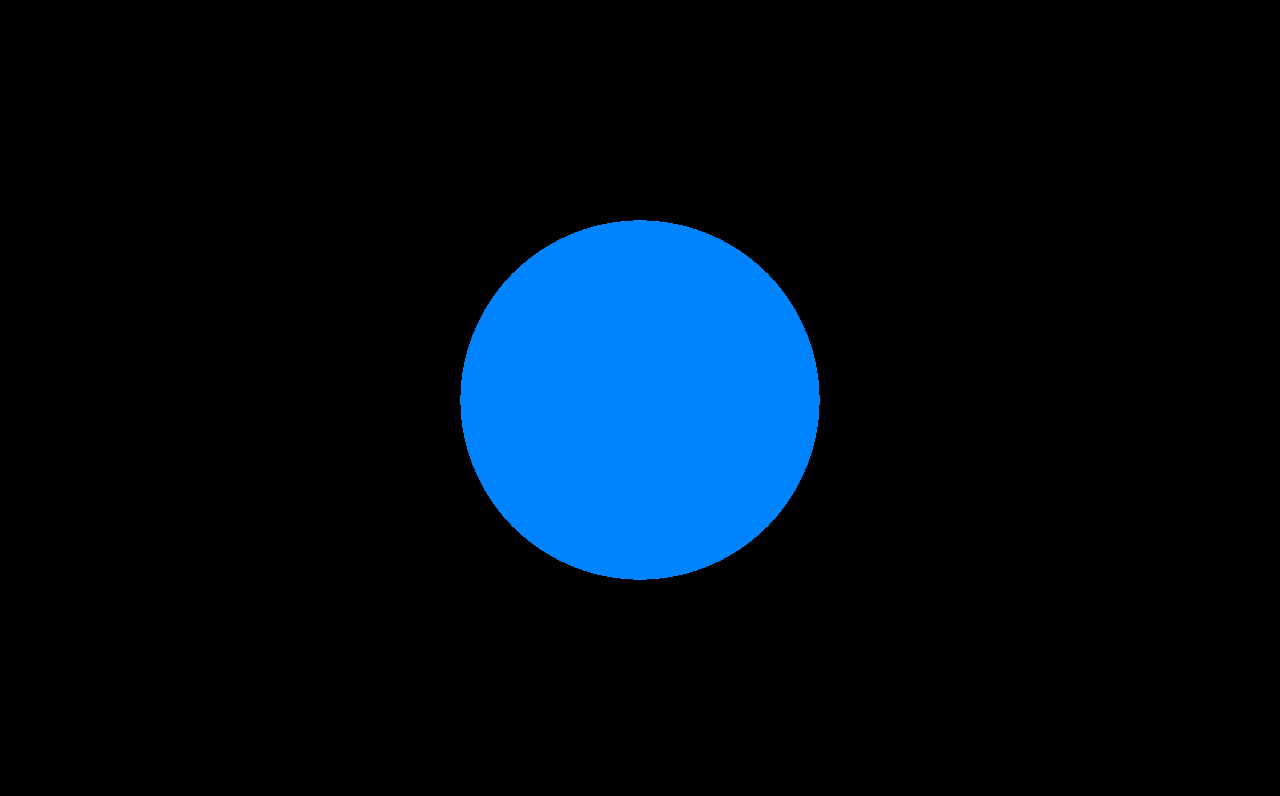
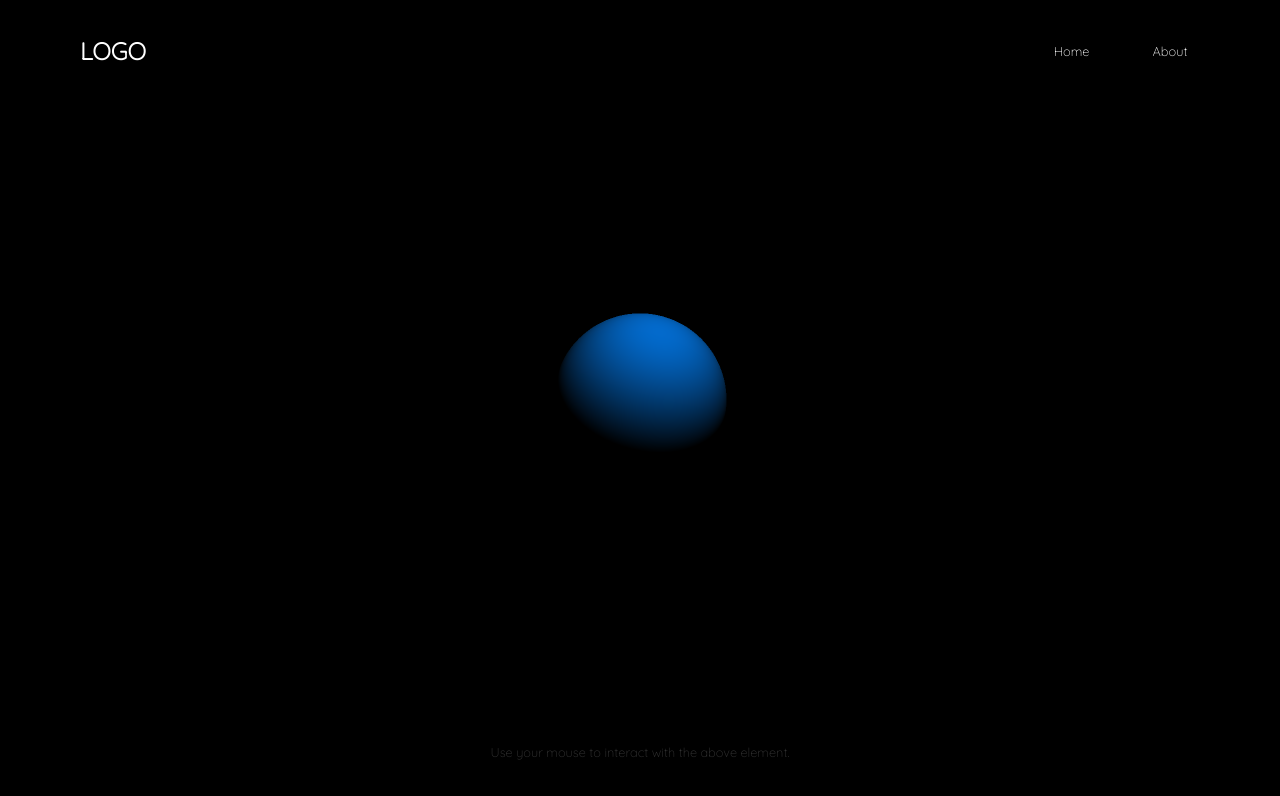
Before and after one commit to V1sh4lC/V1sh4lC.github.io, a plain HTML site: page index.html in a window 1280 px wide. Drawn offline with nearby package versions, Linux system fonts and the light colour scheme; animation ran at ten frames a second.

Commit message:
added style and touchups

```diff
--- a/index.html
+++ b/index.html
@@ -6,11 +6,7 @@
     <meta http-equiv="X-UA-Compatible" content="IE=edge">
     <meta name="viewport" content="width=device-width, initial-scale=1.0">
     <title>3test</title>
-    <style>
-        body {
-            margin: 0;
-        }
-    </style>
+    <link rel="stylesheet" href="./style.css">
 
     <script async src="https://unpkg.com/es-module-shims@1.6.3/dist/es-module-shims.js"></script>
 
@@ -25,6 +21,14 @@
 </head>
 
 <body>
+    <nav>
+        <h1>LOGO</h1>
+        <ul>
+            <li>Home</li>
+            <li>About</li>
+        </ul>
+    </nav>
+    <div class="footer">Use your mouse to interact with the above element.</div>
     <script type="module" src="/main.js"></script>
 </body>
 
--- a/main.js
+++ b/main.js
@@ -1,37 +1,53 @@
 import * as THREE from 'three';
 import { OrbitControls } from 'three/addons/controls/OrbitControls.js'
 
-
-//resize update
-const  sizes = {
+const sizes = {
     width: window.innerWidth,
     height: window.innerHeight,
 }
-//scene
+
 const scene = new THREE.Scene();
-//camera
-const camera = new THREE.PerspectiveCamera(70, sizes.width/sizes.height, 0.1, 100);
-camera.position.z = 10;
+const camera = new THREE.PerspectiveCamera(70, sizes.width/sizes.height, 0.1, 1000);
 
-//object
-//  geo and mat
-const geometry = new THREE.SphereGeometry(3, 64, 64);
-const material = new THREE.MeshBasicMaterial({
-    color: "#0083ff",
-});
+const renderer = new THREE.WebGLRenderer();
+renderer.setSize(sizes.width, sizes.height);
+renderer.setPixelRatio(2);
+document.body.appendChild(renderer.domElement);
 
-const sphere = new THREE.Mesh(geometry, material);
+const light = new THREE.PointLight(0xffffff, 1, 100);
+light.position.set(0, 10, 10);
+scene.add(light);
+
+const geo = new THREE.SphereGeometry(3, 64, 64);
+const mat = new THREE.MeshStandardMaterial( {
+    color: 0x0083ff,
+} )
+const sphere = new THREE.Mesh(geo, mat);
 scene.add(sphere);
 
-//renderer
-const renderer = new THREE.WebGLRenderer();
-renderer.setSize(sizes.width, sizes.height);
-document.body.appendChild( renderer.domElement );
+camera.position.z = 20;
 
-//render loop
-function animate() {
-    requestAnimationFrame( animate );
+const controls = new OrbitControls(camera, renderer.domElement);
+controls.enableDamping = true;
+controls.enableZoom = false;
+controls.enablePan = false;
+controls.autoRotate = true;
+controls.autoRotateSpeed = 5;
+
+window.addEventListener('resize', () => {
+    sizes.width = window.innerWidth;
+    sizes.height = window.innerHeight;
+    //update camera
+    camera.aspect = sizes.width/sizes.height;
+    camera.updateProjectionMatrix();
+    //update renderer
+    renderer.setSize(sizes.width, sizes.height);
+})
+
+function loop() {
+    controls.update();
+    requestAnimationFrame(loop);
     renderer.render(scene, camera);
 }
 
-animate();
+loop();
--- /dev/null
+++ b/style.css
@@ -0,0 +1,79 @@
+@import url('https://fonts.googleapis.com/css2?family=Quicksand:wght@300&display=swap');
+
+body {
+  margin: 0;
+  padding: 0;
+  overflow: hidden;
+  font-family: Quicksand;
+}
+
+canvas {
+  position: absolute;
+  top: 0;
+  left: 0;
+  z-index: 1;
+}
+
+nav {
+  position: relative;
+  top: 0;
+  left: 0;
+  z-index: 2;
+  color: white;
+  display: flex;
+  justify-content: space-between;
+  align-items: center;
+  padding: 1rem 5rem;
+  /* border-bottom: 1px solid white; */
+}
+
+nav a {
+  text-decoration: none;
+  color: white;
+  font-size: 1.2em;
+  font-weight: 900;
+}
+
+nav ul {
+  list-style: none;
+  display: flex;
+  gap: 3vw;
+  font-size: 0.8rem;
+}
+
+nav ul li {
+  width: 60px;
+  text-align: center;
+  padding: 0.1rem 0;
+  border-radius: 15px;
+  transition: background-color 200ms;
+}
+
+nav ul li:hover {
+  background-color: #fff;
+  color: black;
+
+}
+
+.footer {
+  color: white;
+  position: absolute;
+  /* border: 1px solid white; */
+  width: 100%;
+  font-size: 0.8rem;
+  margin-bottom: 5vh;
+  bottom: 0;
+  z-index: 2;
+  text-align: center;
+  opacity: 0.2;
+  transition: opacity 200ms;
+}
+
+.footer:hover {
+  opacity: 1;
+}
+
+.footer::selection {
+  background-color: #fff;
+  color: black;
+}
```
